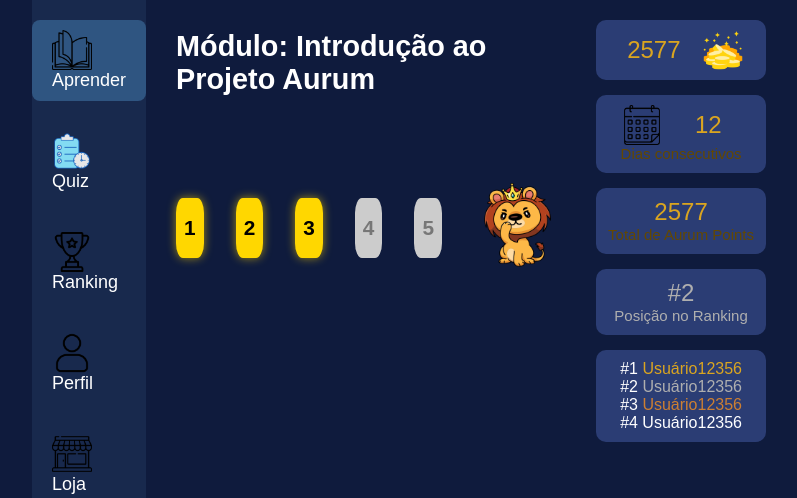
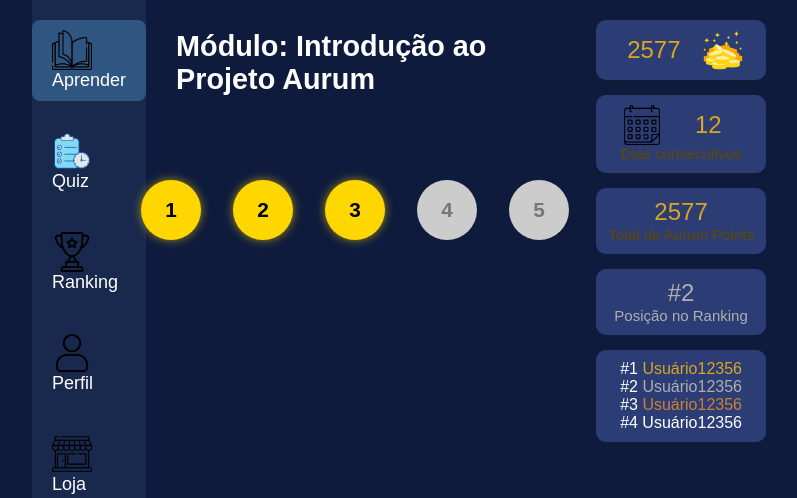
Before and after one commit to gabi-tarifa/AurumProject, a Flask app: page /modulo in a window 1280 px wide. Shown: the top 498 px of the page, without its empty margins (258-1055 px from the left). Run offline with Flask 3, Linux system fonts and the light colour scheme.

Commit message:
inicio sessao licoes

```diff
--- a/AurumProject/static/css/modulo.css
+++ b/AurumProject/static/css/modulo.css
@@ -23,9 +23,9 @@
 }
 
 .etapa {
-  width: 60px;
+  min-width: 60px;
   height: 60px;
-  border-radius: 25%;
+  border-radius: 50%;
   font-size: 1.3rem;
   font-weight: bold;
   text-align: center;
--- a/AurumProject/templates/a.html
+++ b/AurumProject/templates/a.html
@@ -49,6 +49,7 @@
 
     <!-- CONTEÚDO PRINCIPAL -->
     <main class="main-content">
+      <a href="{{ url_for('modulo') }}">
       <div class="modulo modulo1">
         <h2>Módulo 1</h2>
         <p>Concluído</p>
```
